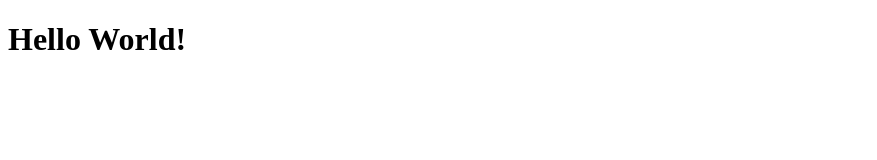
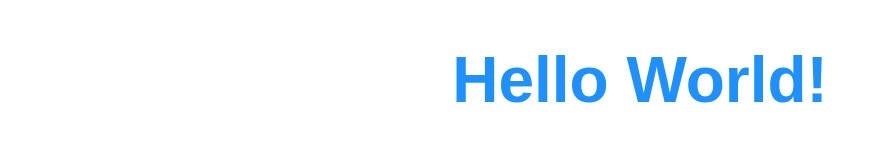
Before and after one commit to horrorbringer/test, a plain HTML site: page index.html in a window 1280 px wide. Shown: the whole page, without its empty margins (0-877 px from the left). Drawn offline with Linux system fonts and the light colour scheme.

Commit message:
add style h1

```diff
--- /dev/null
+++ b/css/style.css
@@ -0,0 +1,7 @@
+h1 {
+  text-align: center;
+  font-family: sans-serif;
+  font-size: 4rem;
+  color: dodgerblue;
+  font-weight: bolder;
+}
--- a/index.html
+++ b/index.html
@@ -3,6 +3,7 @@
   <head>
     <meta charset="UTF-8" />
     <meta name="viewport" content="width=device-width, initial-scale=1.0" />
+    <link rel="stylesheet" href="./css/style.css" />
     <title>Document</title>
   </head>
   <body>
```
